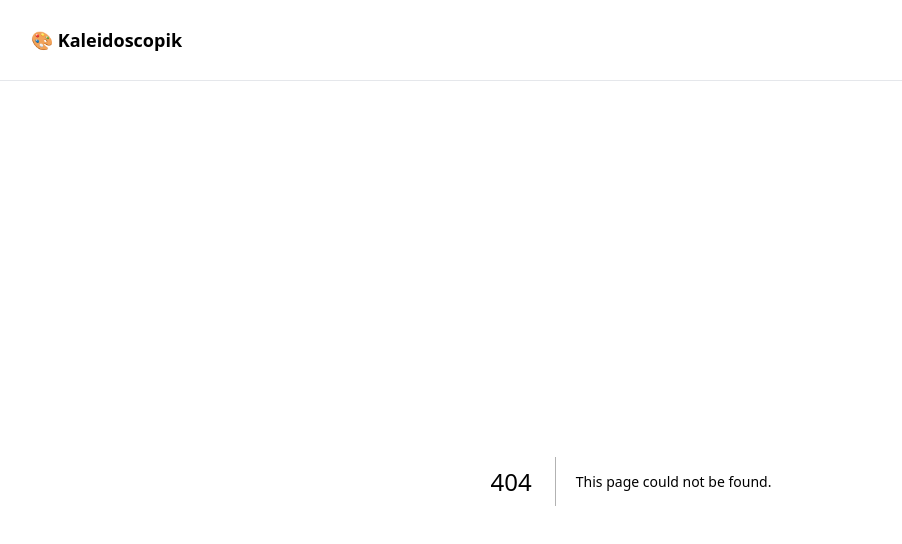
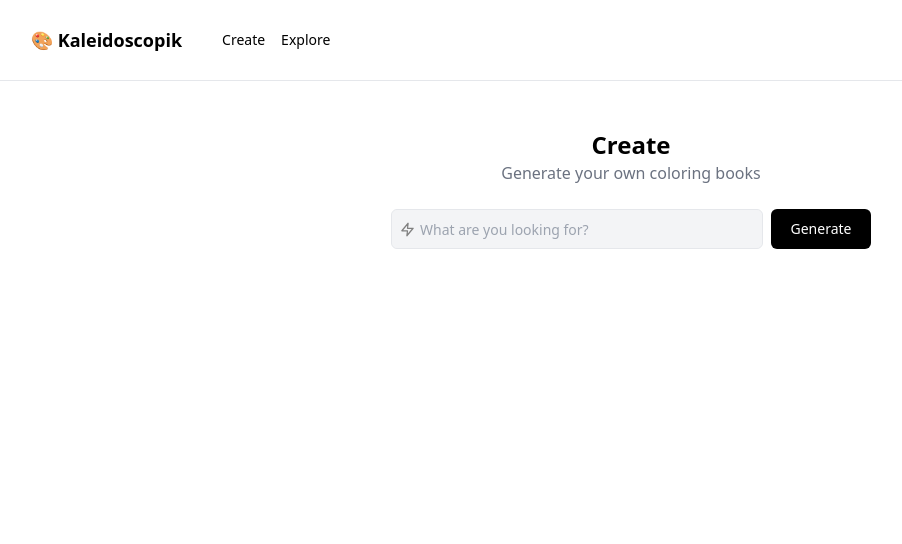
Before and after one commit to tjvonbr/plumo, a Next.js app: page /create in a window 1280 px wide. Before the commit this address had no page. Shown: the top 544 px of the page, without its empty margins (9-911 px from the left). Built offline with nearby package versions, Linux system fonts and the light colour scheme.

Commit message:
create route handler for /imagine prompt

```diff
--- a/next.config.js
+++ b/next.config.js
@@ -1,4 +1,8 @@
 /** @type {import('next').NextConfig} */
-const nextConfig = {}
+const nextConfig = {
+  env: {
+    NEXT_LEG_API_KEY: process.env.NEXT_LEG_API_KEY,
+  },
+};
 
-module.exports = nextConfig
+module.exports = nextConfig;
--- a/package.json
+++ b/package.json
@@ -12,7 +12,9 @@
     "lucide-react": "^0.284.0",
     "next": "13.5.4",
     "react": "^18",
-    "react-dom": "^18"
+    "react-dom": "^18",
+    "tnl-midjourney-api": "^1.0.3",
+    "zod": "^3.22.4"
   },
   "devDependencies": {
     "@types/node": "^20",
--- /dev/null
+++ b/src/app/api/imagine/route.ts
@@ -0,0 +1,30 @@
+import { NextRequest, NextResponse } from "next/server";
+import { z } from "zod";
+
+const midjourneyKey = process.env.NEXT_LEG_API_KEY;
+
+const generateImageSchema = z.object({
+  prompt: z.string(),
+});
+
+export async function POST(req: NextRequest) {
+  try {
+    const json = await req.json();
+    const body = generateImageSchema.parse(json);
+
+    const response = await fetch("https://api.thenextleg.io/v2/imagine", {
+      method: "POST",
+      headers: {
+        Authorization: `Bearer b827b8f9-270f-469d-9d38-cf061d419406`,
+        "Content-Type": "application/json",
+      },
+      body: JSON.stringify({
+        msg: body.prompt,
+      }),
+    });
+
+    return NextResponse.json(response);
+  } catch (error) {
+    console.log(error);
+  }
+}
--- /dev/null
+++ b/src/app/api/webhooks/route.ts
@@ -0,0 +1,3 @@
+import { NextRequest } from "next/server";
+
+export const handler = async (req: NextRequest) => {};
--- /dev/null
+++ b/src/app/create/page.tsx
@@ -0,0 +1,17 @@
+import { CreatePromptForm } from "@/components/CreatePromptForm";
+
+export default function Create() {
+  return (
+    <main className="min-h-screen relative flex flex-col items-center">
+      <div className="w-1/2 mt-12 flex flex-col items-center spacy-y-4">
+        <div className="flex flex-col items-center">
+          <h1 className="text-2xl font-bold">Create</h1>
+          <p className="text-gray-500 font-medium">
+            Generate your own coloring books
+          </p>
+        </div>
+        <CreatePromptForm />
+      </div>
+    </main>
+  );
+}
--- /dev/null
+++ b/src/components/CreatePromptForm.tsx
@@ -0,0 +1,59 @@
+"use client";
+
+import { useState } from "react";
+import { Zap } from "lucide-react";
+
+export function CreatePromptForm() {
+  const [prompt, setPrompt] = useState("");
+  const [isMutating, setIsMutating] = useState(false);
+
+  function handleChange(e: React.ChangeEvent<HTMLInputElement>) {
+    setPrompt(e.target.value);
+  }
+
+  async function handleSubmit(e: React.FormEvent) {
+    e.preventDefault();
+    setIsMutating(true);
+
+    const response = await fetch("/api/imagine", {
+      method: "POST",
+      headers: {
+        "Content-Type": "application/json",
+      },
+      body: JSON.stringify({
+        prompt,
+      }),
+    });
+
+    setIsMutating(false);
+
+    if (!response.ok) {
+    }
+
+    setPrompt("");
+  }
+
+  return (
+    <form className="w-3/4 mt-6 flex space-x-2">
+      <div className="relative flex-grow bg-gray-100 border border-gray-200 rounded-md">
+        <span className="absolute inset-y-0 left-0 flex items-center pl-2">
+          <Zap color="gray" size={15} />
+        </span>
+        <input
+          className="h-full w-full py-2 text-sm bg-gray-100 rounded-md pl-7 transition-colors focus:outline-none focus:text-gray-900"
+          type="text"
+          placeholder="What are you looking for?"
+          value={prompt}
+          onChange={handleChange}
+          autoComplete="off"
+        />
+      </div>
+      <button
+        className="flex justify-center items-center bg-black text-white rounded-md text-sm font-medium h-10 w-[100px]"
+        onClick={handleSubmit}
+      >
+        {isMutating ? "Generating..." : "Generate"}
+      </button>
+    </form>
+  );
+}
--- a/src/components/Header.tsx
+++ b/src/components/Header.tsx
@@ -1,7 +1,23 @@
+import Link from "next/link";
+
 export function Header() {
   return (
-    <header className="h-20 w-full p-10 flex items-center border-b border-gray-200 text-lg font-black text-black">
-      🎨 Kaleidoscopik
+    <header className="h-20 w-full p-10 flex items-center space-x-10 border-b border-gray-200 text-black">
+      <span className="text-lg font-black">🎨 Kaleidoscopik</span>
+      <nav className="flex items-center space-x-4">
+        <Link
+          className="text-black text-sm font-medium hover:text-gray-500 transition-colors"
+          href="/create"
+        >
+          Create
+        </Link>
+        <Link
+          className="text-black text-sm font-medium hover:text-gray-500 transition-colors"
+          href="/"
+        >
+          Explore
+        </Link>
+      </nav>
     </header>
   );
 }
--- /dev/null
+++ b/src/services/midjourney.ts
@@ -0,0 +1,3 @@
+import { TNL } from "tnl-midjourney-api";
+
+export const tnl = new TNL(process.env.NEXT_LEG_API_KEY || "");
```
Also changed, not shown: 1 other file (tests, documents, lock files or other folders).
